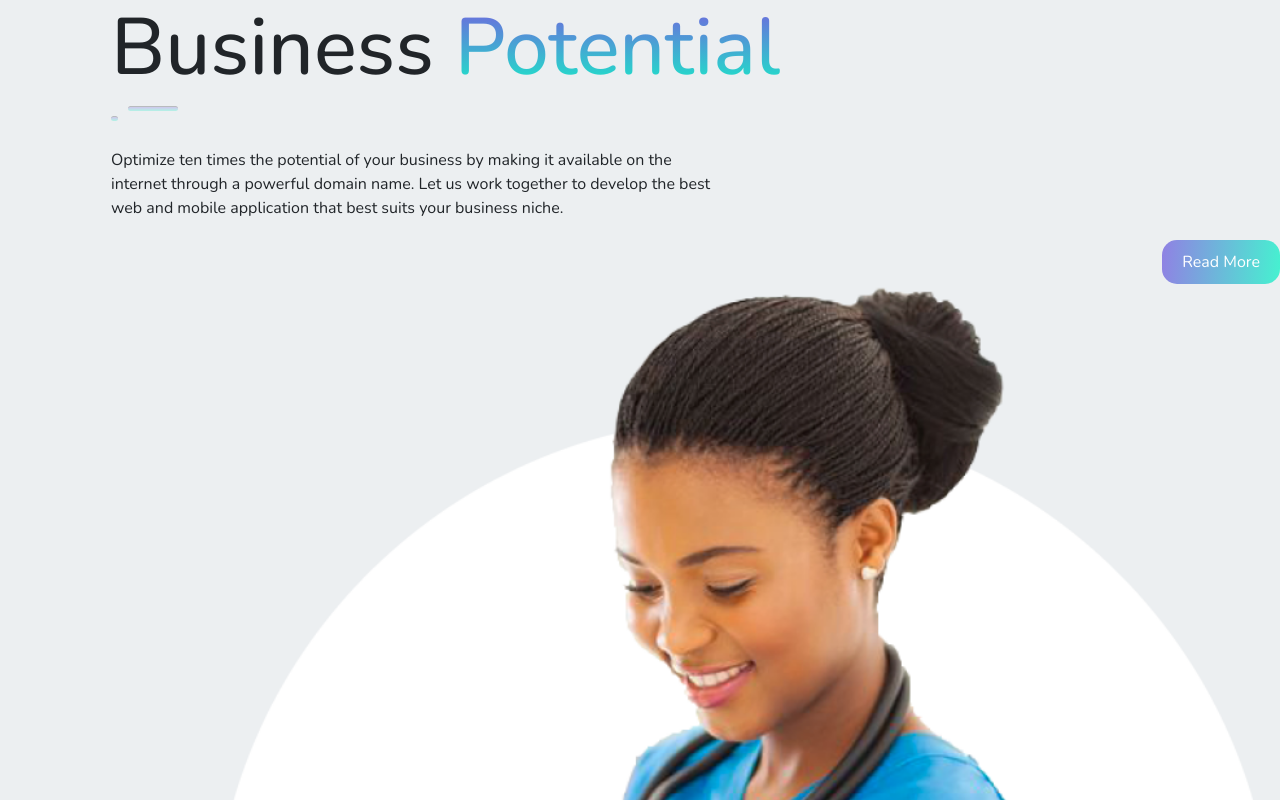
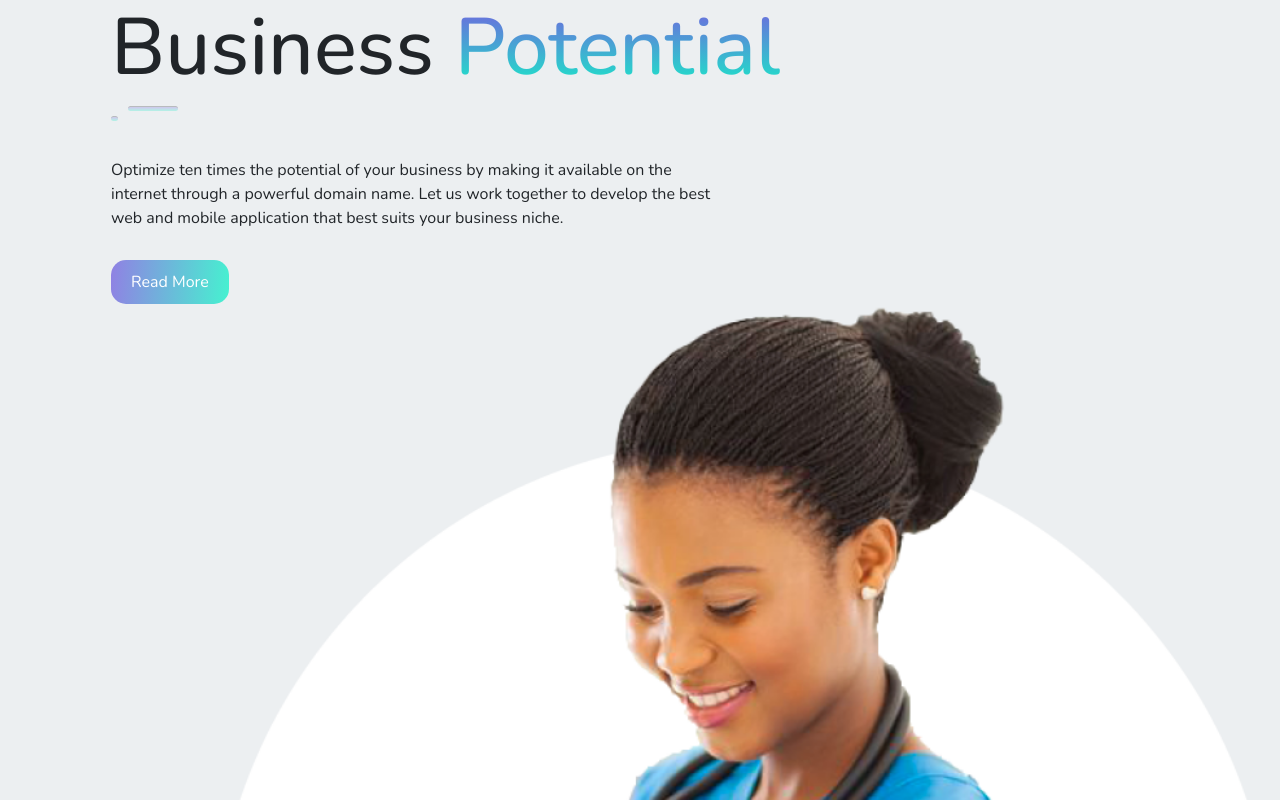
Before and after one commit to oyesa/3Frames, an Angular app: page / in a window 1280 px wide. Shown: the part 240-1040 px from the top of the page. Built offline with nearby package versions, Linux system fonts and the light colour scheme.

Commit message:
style landing page

```diff
--- a/src/app/landing/landing.component.css
+++ b/src/app/landing/landing.component.css
@@ -12,17 +12,6 @@
 .main-land{
   background: #eceff1;
   padding-left: 111px;
-}
-
-.btn2{
-  padding: 10px 20px;
-  border: none;
-  color: #fff;
-  display: flex;
-  justify-content: flex-end;
-  float: right;
-  border-radius: 15px;
-  background: var(--Button-Color, linear-gradient(96deg, rgba(127, 80, 226, 0.77) -10.44%, rgba(11, 255, 196, 0.77) 108.53%, rgba(11, 255, 196, 0.77) 108.54%));
 }
 
 .main-land h1{
@@ -53,6 +42,27 @@ hr{
 }
 
 .main-land p{
-  padding-top: 20px;
-  padding-bottom: 20px;
+  padding-top: 30px;
+  padding-bottom: 30px;
 }
+
+.btn2{
+  padding: 10px 20px;
+  border: none;
+  color: #fff;
+  display: flex;
+  justify-content: flex-end;
+  border-radius: 15px;
+  background: var(--Button-Color, linear-gradient(96deg, rgba(127, 80, 226, 0.77) -10.44%, rgba(11, 255, 196, 0.77) 108.53%, rgba(11, 255, 196, 0.77) 108.54%));
+}
+
+.card-img{
+  float: right;
+  position: relative;
+  top:-150%;
+}
+
+.main-p{
+  font-weight: 700;
+  word-spacing: 1cm;
+}
--- a/src/app/landing/landing.component.html
+++ b/src/app/landing/landing.component.html
@@ -8,7 +8,7 @@
     web and mobile application that best suits your business niche.</p>
   <button class="btn2">Read More</button>
   <img src="./assets/firstimage.png" class="card-img" alt="...">
-  <p> Facebook   Instagram   YouTube   Twitter </p>
+  <p class="main-p"> Facebook   Instagram   YouTube   Twitter </p>
 </div>
 
 
```
